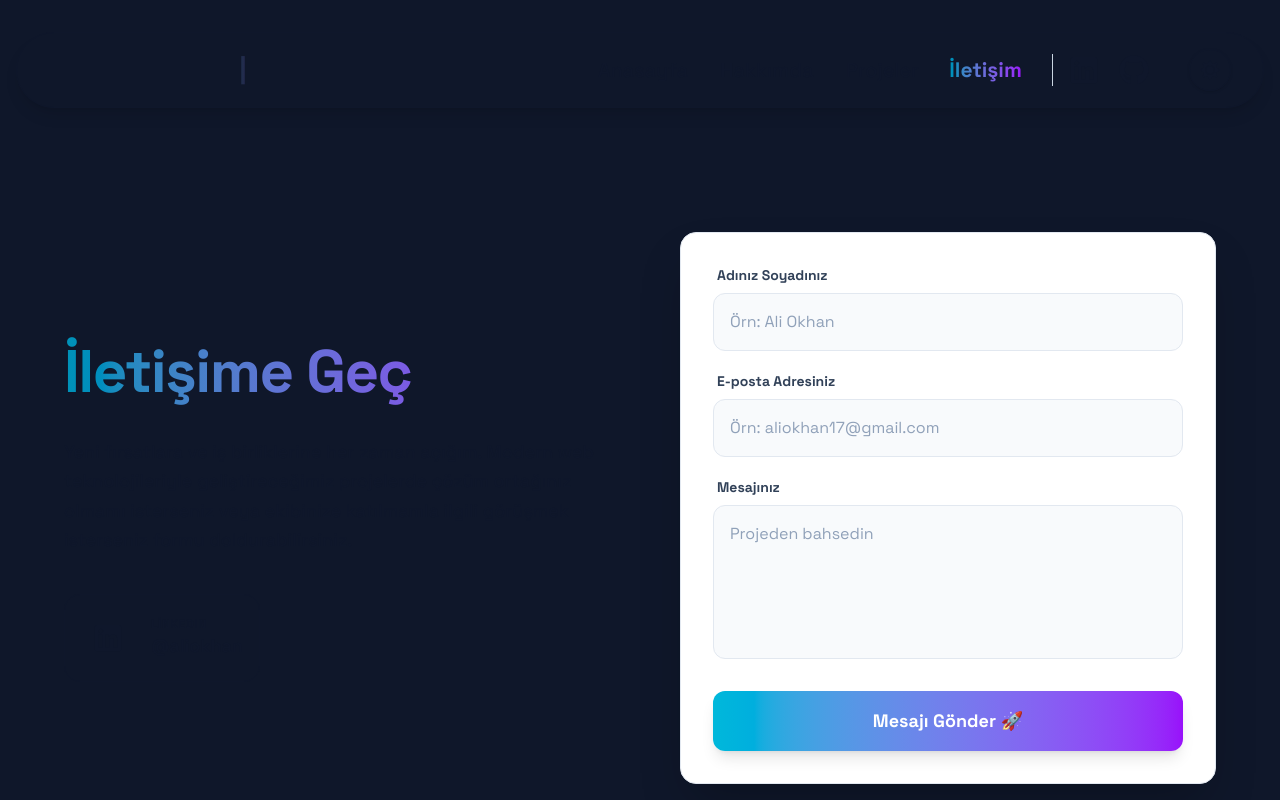
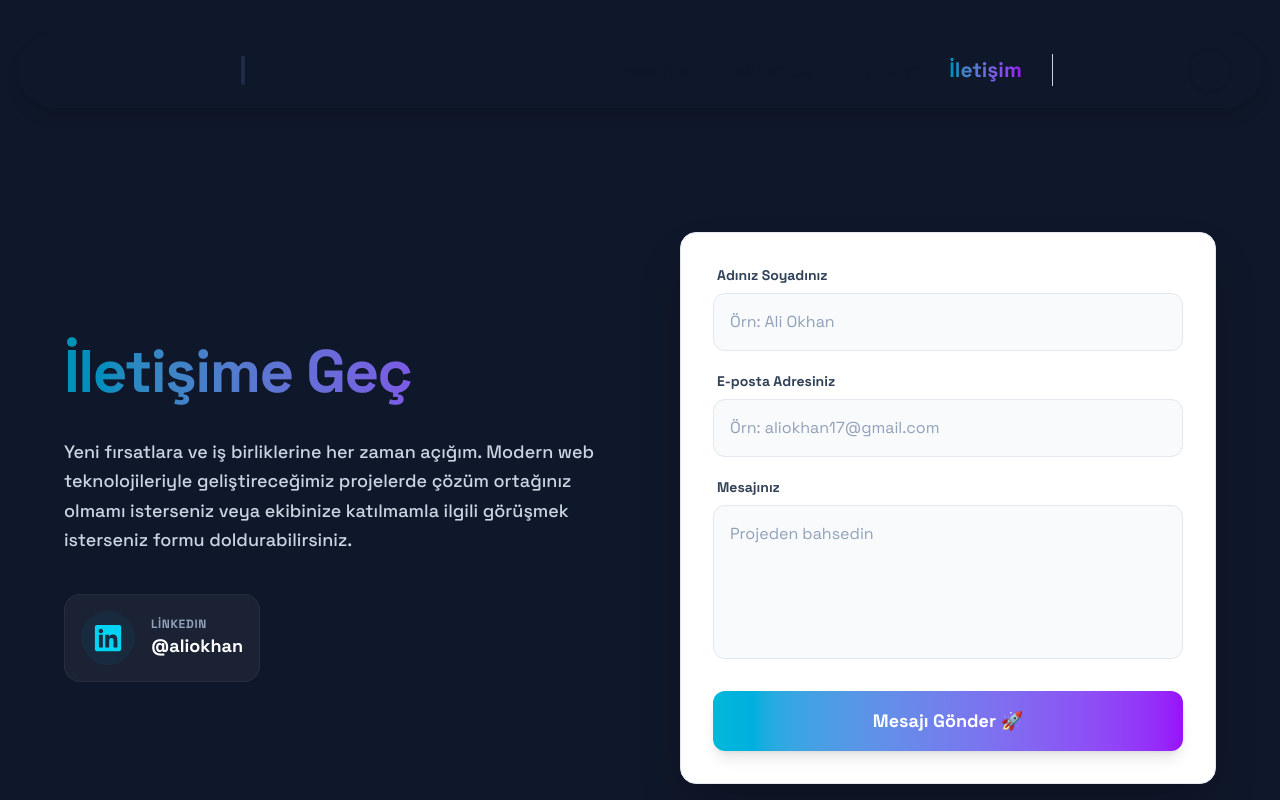
Before and after one commit to okhanali/aliokhan-portfolio, a React (Vite) app: page /contact in a window 1280 px wide. Shown: the top 800 px of the page. Built offline with nearby package versions, Linux system fonts and the light colour scheme; no server answers.

Commit message:
contact page düzeltildi

```diff
--- a/src/pages/contact/index.tsx
+++ b/src/pages/contact/index.tsx
@@ -26,7 +26,7 @@ const Contact: FC = () => {
             İletişime Geç
           </h1>
 
-          <p className="text-base md:text-lg leading-relaxed font-medium light:text-slate-600 dark:text-slate-300 max-w-2xl mx-auto lg:mx-0">
+          <p className="text-base md:text-lg leading-relaxed font-medium light:text-slate-600 text-slate-300 max-w-2xl mx-auto lg:mx-0">
             Yeni fırsatlara ve iş birliklerine her zaman açığım. Modern web teknolojileriyle
             geliştireceğimiz projelerde çözüm ortağınız olmamı isterseniz veya ekibinize katılmamla
             ilgili görüşmek isterseniz formu doldurabilirsiniz.
@@ -41,18 +41,18 @@ const Contact: FC = () => {
               className="
                 group flex items-center gap-4 p-4 rounded-2xl transition-all duration-300 border
                 light:bg-white light:shadow-sm light:hover:shadow-md light:border-slate-200
-                dark:bg-white/5 dark:hover:bg-white/10 dark:border-white/5
+                bg-white/5 hover:bg-white/10 border-white/5
               "
             >
-              <div className="p-3 rounded-full light:bg-cyan-50 dark:bg-cyan-900/20 group-hover:scale-110 transition-transform duration-300">
-                <FaLinkedin className="text-3xl light:text-[#0077B5] dark:text-cyan-400" />
+              <div className="p-3 rounded-full light:bg-cyan-50 bg-cyan-900/20 group-hover:scale-110 transition-transform duration-300">
+                <FaLinkedin className="text-3xl light:text-[#0077B5] text-cyan-400" />
               </div>
 
               <div className="flex flex-col items-start text-left">
-                <span className="text-xs font-bold uppercase tracking-wider transition-colors light:text-slate-500 light:group-hover:text-cyan-600 dark:text-slate-400 dark:group-hover:text-cyan-300">
+                <span className="text-xs font-bold uppercase tracking-wider transition-colors light:text-slate-500 light:group-hover:text-cyan-600 text-slate-400 group-hover:text-cyan-300">
                   LinkedIn
                 </span>
-                <span className="text-lg font-bold transition-colors light:text-slate-800 light:group-hover:text-cyan-600 dark:text-white dark:group-hover:text-cyan-300">
+                <span className="text-lg font-bold transition-colors light:text-slate-800 light:group-hover:text-cyan-600 text-white group-hover:text-cyan-300">
                   @aliokhan
                 </span>
               </div>
--- a/src/pages/home/index.tsx
+++ b/src/pages/home/index.tsx
@@ -60,7 +60,7 @@ const Home: FC = () => {
                 rounded-full font-bold transition-all duration-300 shadow-lg
                 border-2 border-cyan-500/50
 
-                light:text-slate-900 bg-white/50
+                light:text-slate-900
                 hover:bg-linear-to-r hover:from-cyan-500 hover:to-purple-600 hover:text-white hover:border-transparent
 
                 text-white bg-transparent hover:shadow-cyan-500/40
```
